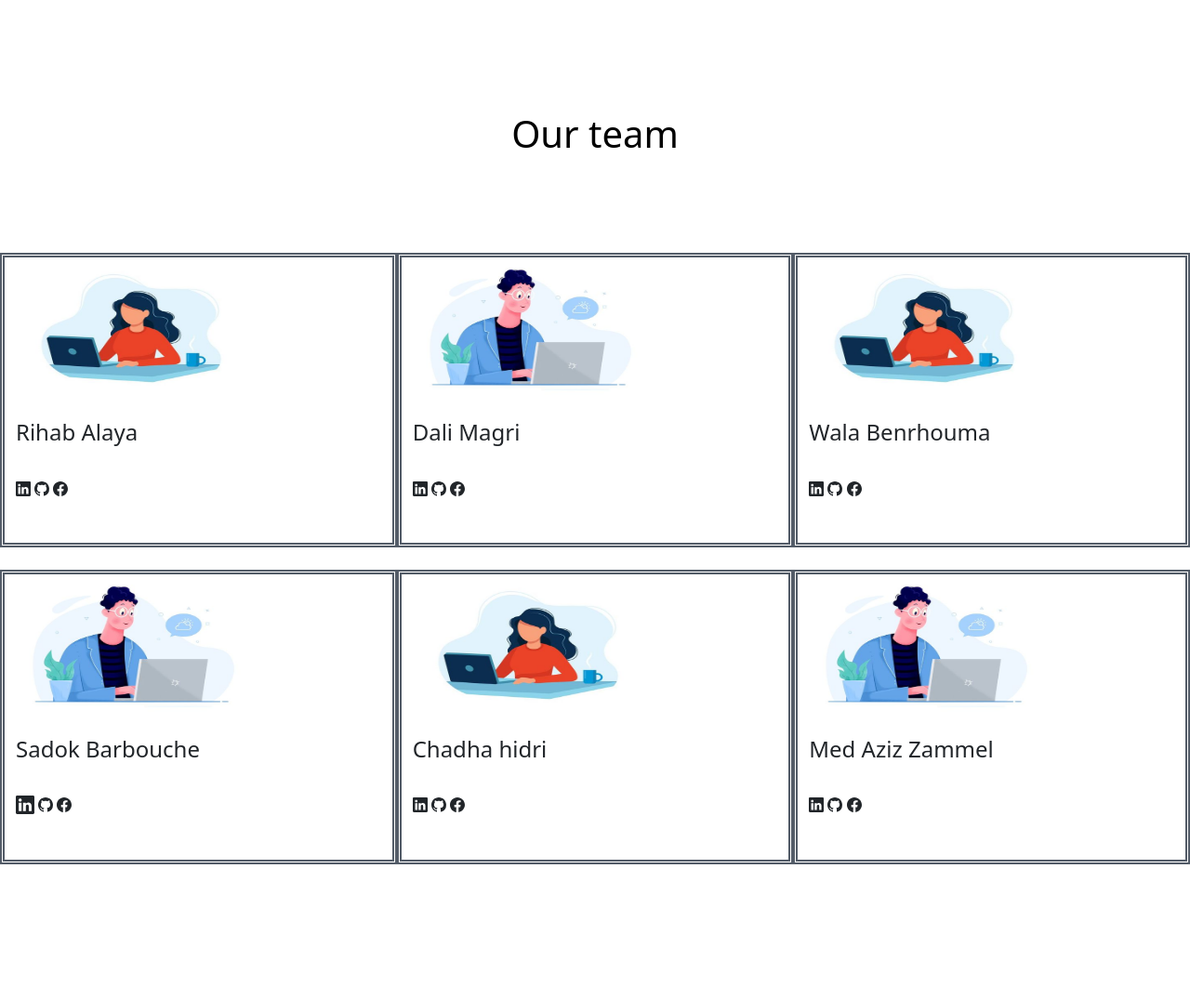
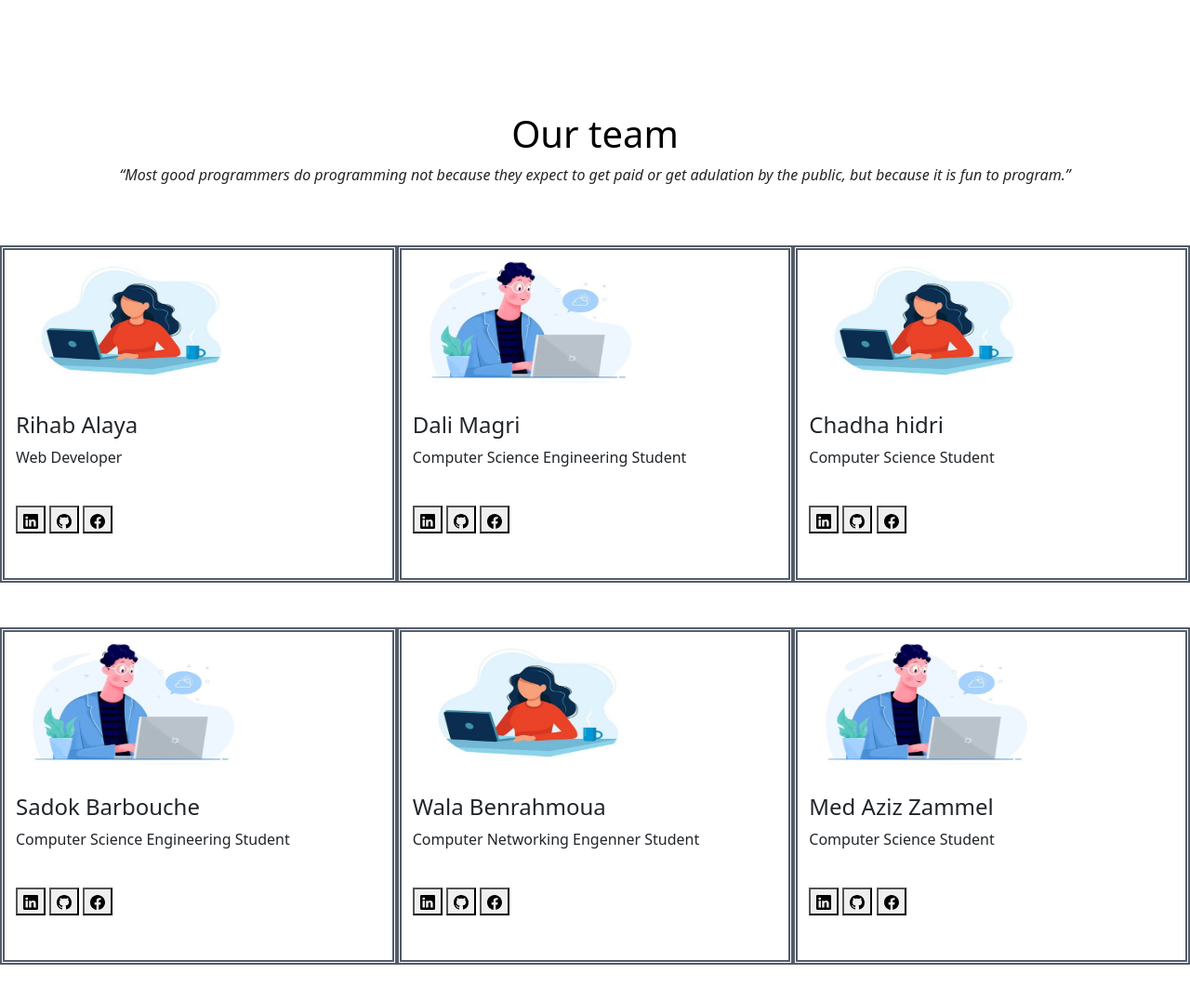
Before and after one commit to chadha0/jci1, a plain HTML site: page jci/team.html in a window 1280 px wide. Shown: the whole page at 93% size. Before the commit the page ends 978 px from the top, so only its background shows below. Drawn offline with nearby package versions, Linux system fonts and the light colour scheme.

Commit message:
Update team.html

```diff
--- a/jci/team.html
+++ b/jci/team.html
@@ -9,77 +9,97 @@
     <title>Document</title>
 </head>
 <body>
-    <div class="container-fluid">
+    <div class="container-fluid ">
         <br>
         <br>
         <br>
         <div class="row my-5">
             <h1 class="team text-center" style="color:black" >Our team</h1>
+            <br>
+            <p class="text-center"><i>“Most good programmers do programming not because they expect to get paid or get adulation by the public, but because it is fun to program.”</i></p>
+
         </div>
-        <br>
-        <br>
-        <div class="row">
-            <div class="col-4">
-                <img src="girlss.jpg" alt="" class="img-responsive img-circle" width="250px" height="150px">
+        <div class="row ">
+            <div class="col-4 ">
+                <img src="girlss.jpg" alt="" class="mx-auto" width="250px" height="150px">
                 <br>
                 <br>
                 <h4>Rihab Alaya</h4>
+                <p >
+                  Web Developer
+              </p>
                 <br>
-                <svg xmlns="http://www.w3.org/2000/svg" width="16" height="16" fill="currentColor" class="bi bi-linkedin" viewBox="0 0 16 16">
+                <a href="http://" style="color: black;"  target="_blank">   <button ><svg xmlns="http://www.w3.org/2000/svg" width="16" height="16" fill="currentColor" class="bi bi-linkedin" viewBox="0 0 16 16">
                   <path d="M0 1.146C0 .513.526 0 1.175 0h13.65C15.474 0 16 .513 16 1.146v13.708c0 .633-.526 1.146-1.175 1.146H1.175C.526 16 0 15.487 0 14.854V1.146zm4.943 12.248V6.169H2.542v7.225h2.401zm-1.2-8.212c.837 0 1.358-.554 1.358-1.248-.015-.709-.52-1.248-1.342-1.248-.822 0-1.359.54-1.359 1.248 0 .694.521 1.248 1.327 1.248h.016zm4.908 8.212V9.359c0-.216.016-.432.08-.586.173-.431.568-.878 1.232-.878.869 0 1.216.662 1.216 1.634v3.865h2.401V9.25c0-2.22-1.184-3.252-2.764-3.252-1.274 0-1.845.7-2.165 1.193v.025h-.016a5.54 5.54 0 0 1 .016-.025V6.169h-2.4c.03.678 0 7.225 0 7.225h2.4z"/>
                 </svg>
-                <a href="#" ><i class="bi bi-linkedin"></i></a>
-                <svg xmlns="http://www.w3.org/2000/svg" width="16" height="16" fill="currentColor" class="bi bi-github" viewBox="0 0 16 16">
+                 <i class="bi bi-linkedin"></i></a></button></a>
+               <a href="http://" style="color: white;"  target="_blank"><button>  <svg xmlns="http://www.w3.org/2000/svg" width="16" height="16" fill="currentColor" class="bi bi-github" viewBox="0 0 16 16">
                 <path d="M8 0C3.58 0 0 3.58 0 8c0 3.54 2.29 6.53 5.47 7.59.4.07.55-.17.55-.38 0-.19-.01-.82-.01-1.49-2.01.37-2.53-.49-2.69-.94-.09-.23-.48-.94-.82-1.13-.28-.15-.68-.52-.01-.53.63-.01 1.08.58 1.23.82.72 1.21 1.87.87 2.33.66.07-.52.28-.87.51-1.07-1.78-.2-3.64-.89-3.64-3.95 0-.87.31-1.59.82-2.15-.08-.2-.36-1.02.08-2.12 0 0 .67-.21 2.2.82.64-.18 1.32-.27 2-.27.68 0 1.36.09 2 .27 1.53-1.04 2.2-.82 2.2-.82.44 1.1.16 1.92.08 2.12.51.56.82 1.27.82 2.15 0 3.07-1.87 3.75-3.65 3.95.29.25.54.73.54 1.48 0 1.07-.01 1.93-.01 2.2 0 .21.15.46.55.38A8.012 8.012 0 0 0 16 8c0-4.42-3.58-8-8-8z"/>
               </svg>
-                <a href="#"><i class="bi bi-github"></i></a>
-                <svg xmlns="http://www.w3.org/2000/svg" width="16" height="16" fill="currentColor" class="bi bi-facebook" viewBox="0 0 16 16">
+            <i class="bi bi-github"></i></button></a>
+
+                <a href="http://" style="color: white;"  target="_blank"><button> <svg xmlns="http://www.w3.org/2000/svg" width="16" height="16" fill="currentColor" class="bi bi-facebook" viewBox="0 0 16 16">
                   <path d="M16 8.049c0-4.446-3.582-8.05-8-8.05C3.58 0-.002 3.603-.002 8.05c0 4.017 2.926 7.347 6.75 7.951v-5.625h-2.03V8.05H6.75V6.275c0-2.017 1.195-3.131 3.022-3.131.876 0 1.791.157 1.791.157v1.98h-1.009c-.993 0-1.303.621-1.303 1.258v1.51h2.218l-.354 2.326H9.25V16c3.824-.604 6.75-3.934 6.75-7.951z"/>
                 </svg>
-                <a href="#"><i class="bi bi-facebook"></i></a>
+              <i class="bi bi-facebook"></i></button></a>
                 <br>
                 <br>
                 <br>
-
-
             </div>
             <div class="col-4">
               <img src="boys.jpg" alt="" class="img-responsive img-circle" width="250px" height="150px">
               <br>
               <br>
               <h4>Dali Magri</h4>
+              <p>
+                Computer Science Engineering Student
+            </p>
               <br>
-                <svg xmlns="http://www.w3.org/2000/svg" width="16" height="16" fill="currentColor" class="bi bi-linkedin" viewBox="0 0 16 16">
+              <a href="http://" style="color: black;"  target="_blank">   <button ><svg xmlns="http://www.w3.org/2000/svg" width="16" height="16" fill="currentColor" class="bi bi-linkedin" viewBox="0 0 16 16">
                 <path d="M0 1.146C0 .513.526 0 1.175 0h13.65C15.474 0 16 .513 16 1.146v13.708c0 .633-.526 1.146-1.175 1.146H1.175C.526 16 0 15.487 0 14.854V1.146zm4.943 12.248V6.169H2.542v7.225h2.401zm-1.2-8.212c.837 0 1.358-.554 1.358-1.248-.015-.709-.52-1.248-1.342-1.248-.822 0-1.359.54-1.359 1.248 0 .694.521 1.248 1.327 1.248h.016zm4.908 8.212V9.359c0-.216.016-.432.08-.586.173-.431.568-.878 1.232-.878.869 0 1.216.662 1.216 1.634v3.865h2.401V9.25c0-2.22-1.184-3.252-2.764-3.252-1.274 0-1.845.7-2.165 1.193v.025h-.016a5.54 5.54 0 0 1 .016-.025V6.169h-2.4c.03.678 0 7.225 0 7.225h2.4z"/>
               </svg>
-                <a href="http://"><i class="bi bi-linkedin"></i></a>
-                <svg xmlns="http://www.w3.org/2000/svg" width="16" height="16" fill="currentColor" class="bi bi-github" viewBox="0 0 16 16">
+               <i class="bi bi-linkedin"></i></a></button></a>
+             <a href="http://" style="color: white;"  target="_blank"><button>  <svg xmlns="http://www.w3.org/2000/svg" width="16" height="16" fill="currentColor" class="bi bi-github" viewBox="0 0 16 16">
               <path d="M8 0C3.58 0 0 3.58 0 8c0 3.54 2.29 6.53 5.47 7.59.4.07.55-.17.55-.38 0-.19-.01-.82-.01-1.49-2.01.37-2.53-.49-2.69-.94-.09-.23-.48-.94-.82-1.13-.28-.15-.68-.52-.01-.53.63-.01 1.08.58 1.23.82.72 1.21 1.87.87 2.33.66.07-.52.28-.87.51-1.07-1.78-.2-3.64-.89-3.64-3.95 0-.87.31-1.59.82-2.15-.08-.2-.36-1.02.08-2.12 0 0 .67-.21 2.2.82.64-.18 1.32-.27 2-.27.68 0 1.36.09 2 .27 1.53-1.04 2.2-.82 2.2-.82.44 1.1.16 1.92.08 2.12.51.56.82 1.27.82 2.15 0 3.07-1.87 3.75-3.65 3.95.29.25.54.73.54 1.48 0 1.07-.01 1.93-.01 2.2 0 .21.15.46.55.38A8.012 8.012 0 0 0 16 8c0-4.42-3.58-8-8-8z"/>
             </svg>
-                <a href="http://"><i class="bi bi-github"></i></a>
-                <svg xmlns="http://www.w3.org/2000/svg" width="16" height="16" fill="currentColor" class="bi bi-facebook" viewBox="0 0 16 16">
+          <i class="bi bi-github"></i></button></a>
+
+              <a href="http://" style="color: white;"  target="_blank"><button> <svg xmlns="http://www.w3.org/2000/svg" width="16" height="16" fill="currentColor" class="bi bi-facebook" viewBox="0 0 16 16">
                 <path d="M16 8.049c0-4.446-3.582-8.05-8-8.05C3.58 0-.002 3.603-.002 8.05c0 4.017 2.926 7.347 6.75 7.951v-5.625h-2.03V8.05H6.75V6.275c0-2.017 1.195-3.131 3.022-3.131.876 0 1.791.157 1.791.157v1.98h-1.009c-.993 0-1.303.621-1.303 1.258v1.51h2.218l-.354 2.326H9.25V16c3.824-.604 6.75-3.934 6.75-7.951z"/>
               </svg>
+            <i class="bi bi-facebook"></i></button></a>
+              <br>
+              <br>
+              <br>
           </div>
           <div class="col-4">
             <img src="girlss.jpg" alt="" class="img-responsive img-circle" width="250px" height="150px">
             <br>
             <br>
-                <h4>Wala Benrhouma</h4>
+            <h4>Chadha hidri</h4>
+            <p>
+              Computer Science Student
+          </p>
             <br>
-                <svg xmlns="http://www.w3.org/2000/svg" width="16" height="16" fill="currentColor" class="bi bi-linkedin" viewBox="0 0 16 16">
+            <a href="http://" style="color: black;"  target="_blank">   <button ><svg xmlns="http://www.w3.org/2000/svg" width="16" height="16" fill="currentColor" class="bi bi-linkedin" viewBox="0 0 16 16">
               <path d="M0 1.146C0 .513.526 0 1.175 0h13.65C15.474 0 16 .513 16 1.146v13.708c0 .633-.526 1.146-1.175 1.146H1.175C.526 16 0 15.487 0 14.854V1.146zm4.943 12.248V6.169H2.542v7.225h2.401zm-1.2-8.212c.837 0 1.358-.554 1.358-1.248-.015-.709-.52-1.248-1.342-1.248-.822 0-1.359.54-1.359 1.248 0 .694.521 1.248 1.327 1.248h.016zm4.908 8.212V9.359c0-.216.016-.432.08-.586.173-.431.568-.878 1.232-.878.869 0 1.216.662 1.216 1.634v3.865h2.401V9.25c0-2.22-1.184-3.252-2.764-3.252-1.274 0-1.845.7-2.165 1.193v.025h-.016a5.54 5.54 0 0 1 .016-.025V6.169h-2.4c.03.678 0 7.225 0 7.225h2.4z"/>
             </svg>
-                <a href="http://"><i class="bi bi-linkedin"></i></a>
-                <svg xmlns="http://www.w3.org/2000/svg" width="16" height="16" fill="currentColor" class="bi bi-github" viewBox="0 0 16 16">
+             <i class="bi bi-linkedin"></i></a></button></a>
+           <a href="http://" style="color: white;"  target="_blank"><button>  <svg xmlns="http://www.w3.org/2000/svg" width="16" height="16" fill="currentColor" class="bi bi-github" viewBox="0 0 16 16">
             <path d="M8 0C3.58 0 0 3.58 0 8c0 3.54 2.29 6.53 5.47 7.59.4.07.55-.17.55-.38 0-.19-.01-.82-.01-1.49-2.01.37-2.53-.49-2.69-.94-.09-.23-.48-.94-.82-1.13-.28-.15-.68-.52-.01-.53.63-.01 1.08.58 1.23.82.72 1.21 1.87.87 2.33.66.07-.52.28-.87.51-1.07-1.78-.2-3.64-.89-3.64-3.95 0-.87.31-1.59.82-2.15-.08-.2-.36-1.02.08-2.12 0 0 .67-.21 2.2.82.64-.18 1.32-.27 2-.27.68 0 1.36.09 2 .27 1.53-1.04 2.2-.82 2.2-.82.44 1.1.16 1.92.08 2.12.51.56.82 1.27.82 2.15 0 3.07-1.87 3.75-3.65 3.95.29.25.54.73.54 1.48 0 1.07-.01 1.93-.01 2.2 0 .21.15.46.55.38A8.012 8.012 0 0 0 16 8c0-4.42-3.58-8-8-8z"/>
           </svg>
-                <a href="http://"><i class="bi bi-github"></i></a>
-                <svg xmlns="http://www.w3.org/2000/svg" width="16" height="16" fill="currentColor" class="bi bi-facebook" viewBox="0 0 16 16">
+        <i class="bi bi-github"></i></button></a>
+
+            <a href="http://" style="color: white;"  target="_blank"><button> <svg xmlns="http://www.w3.org/2000/svg" width="16" height="16" fill="currentColor" class="bi bi-facebook" viewBox="0 0 16 16">
               <path d="M16 8.049c0-4.446-3.582-8.05-8-8.05C3.58 0-.002 3.603-.002 8.05c0 4.017 2.926 7.347 6.75 7.951v-5.625h-2.03V8.05H6.75V6.275c0-2.017 1.195-3.131 3.022-3.131.876 0 1.791.157 1.791.157v1.98h-1.009c-.993 0-1.303.621-1.303 1.258v1.51h2.218l-.354 2.326H9.25V16c3.824-.604 6.75-3.934 6.75-7.951z"/>
             </svg>
+          <i class="bi bi-facebook"></i></button></a>
+            <br>
+            <br>
+            <br>
         </div>
       </div>
+      <br>
       <br>
       <div class="row">
           <div class="col-4">
@@ -87,57 +107,79 @@
           <br>
           <br>
           <h4>Sadok Barbouche</h4>
+          <p>
+            Computer Science Engineering Student
+        </p>
           <br>
-                <svg xmlns="http://www.w3.org/2000/svg" width="20" height="20" fill="currentColor" class="bi bi-linkedin" viewBox="0 0 16 16">
+          <a href="http://" style="color: black;"  target="_blank">   <button ><svg xmlns="http://www.w3.org/2000/svg" width="16" height="16" fill="currentColor" class="bi bi-linkedin" viewBox="0 0 16 16">
             <path d="M0 1.146C0 .513.526 0 1.175 0h13.65C15.474 0 16 .513 16 1.146v13.708c0 .633-.526 1.146-1.175 1.146H1.175C.526 16 0 15.487 0 14.854V1.146zm4.943 12.248V6.169H2.542v7.225h2.401zm-1.2-8.212c.837 0 1.358-.554 1.358-1.248-.015-.709-.52-1.248-1.342-1.248-.822 0-1.359.54-1.359 1.248 0 .694.521 1.248 1.327 1.248h.016zm4.908 8.212V9.359c0-.216.016-.432.08-.586.173-.431.568-.878 1.232-.878.869 0 1.216.662 1.216 1.634v3.865h2.401V9.25c0-2.22-1.184-3.252-2.764-3.252-1.274 0-1.845.7-2.165 1.193v.025h-.016a5.54 5.54 0 0 1 .016-.025V6.169h-2.4c.03.678 0 7.225 0 7.225h2.4z"/>
           </svg>
-                <a href="http://"><i class="bi bi-linkedin  "></i></a>
-                <svg xmlns="http://www.w3.org/2000/svg" width="16" height="16" fill="currentColor" class="bi bi-github" viewBox="0 0 16 16">
+           <i class="bi bi-linkedin"></i></a></button></a>
+         <a href="http://" style="color: white;"  target="_blank"><button>  <svg xmlns="http://www.w3.org/2000/svg" width="16" height="16" fill="currentColor" class="bi bi-github" viewBox="0 0 16 16">
           <path d="M8 0C3.58 0 0 3.58 0 8c0 3.54 2.29 6.53 5.47 7.59.4.07.55-.17.55-.38 0-.19-.01-.82-.01-1.49-2.01.37-2.53-.49-2.69-.94-.09-.23-.48-.94-.82-1.13-.28-.15-.68-.52-.01-.53.63-.01 1.08.58 1.23.82.72 1.21 1.87.87 2.33.66.07-.52.28-.87.51-1.07-1.78-.2-3.64-.89-3.64-3.95 0-.87.31-1.59.82-2.15-.08-.2-.36-1.02.08-2.12 0 0 .67-.21 2.2.82.64-.18 1.32-.27 2-.27.68 0 1.36.09 2 .27 1.53-1.04 2.2-.82 2.2-.82.44 1.1.16 1.92.08 2.12.51.56.82 1.27.82 2.15 0 3.07-1.87 3.75-3.65 3.95.29.25.54.73.54 1.48 0 1.07-.01 1.93-.01 2.2 0 .21.15.46.55.38A8.012 8.012 0 0 0 16 8c0-4.42-3.58-8-8-8z"/>
         </svg>
-                <a href="http://"><i class="bi bi-github"></i></a>
-                <svg xmlns="http://www.w3.org/2000/svg" width="16" height="16" fill="currentColor" class="bi bi-facebook" viewBox="0 0 16 16">
+      <i class="bi bi-github"></i></button></a>
+
+          <a href="http://" style="color: white;"  target="_blank"><button> <svg xmlns="http://www.w3.org/2000/svg" width="16" height="16" fill="currentColor" class="bi bi-facebook" viewBox="0 0 16 16">
             <path d="M16 8.049c0-4.446-3.582-8.05-8-8.05C3.58 0-.002 3.603-.002 8.05c0 4.017 2.926 7.347 6.75 7.951v-5.625h-2.03V8.05H6.75V6.275c0-2.017 1.195-3.131 3.022-3.131.876 0 1.791.157 1.791.157v1.98h-1.009c-.993 0-1.303.621-1.303 1.258v1.51h2.218l-.354 2.326H9.25V16c3.824-.604 6.75-3.934 6.75-7.951z"/>
           </svg>
+        <i class="bi bi-facebook"></i></button></a>
+          <br>
+          <br>
+          <br>
       </div>
       <div class="col-4">
         <img src="girlss.jpg" alt="" class="img-responsive img-circle" width="250px" height="150px">
         <br>
         <br>
-                <h4>Chadha hidri</h4>
+        <h4>Wala Benrahmoua</h4>
+        <p>
+          Computer Networking Engenner Student
+      </p>
         <br>
-                <svg xmlns="http://www.w3.org/2000/svg" width="16" height="16" fill="currentColor" class="bi bi-linkedin" viewBox="0 0 16 16">
+        <a href="http://" style="color: black;"  target="_blank">   <button ><svg xmlns="http://www.w3.org/2000/svg" width="16" height="16" fill="currentColor" class="bi bi-linkedin" viewBox="0 0 16 16">
           <path d="M0 1.146C0 .513.526 0 1.175 0h13.65C15.474 0 16 .513 16 1.146v13.708c0 .633-.526 1.146-1.175 1.146H1.175C.526 16 0 15.487 0 14.854V1.146zm4.943 12.248V6.169H2.542v7.225h2.401zm-1.2-8.212c.837 0 1.358-.554 1.358-1.248-.015-.709-.52-1.248-1.342-1.248-.822 0-1.359.54-1.359 1.248 0 .694.521 1.248 1.327 1.248h.016zm4.908 8.212V9.359c0-.216.016-.432.08-.586.173-.431.568-.878 1.232-.878.869 0 1.216.662 1.216 1.634v3.865h2.401V9.25c0-2.22-1.184-3.252-2.764-3.252-1.274 0-1.845.7-2.165 1.193v.025h-.016a5.54 5.54 0 0 1 .016-.025V6.169h-2.4c.03.678 0 7.225 0 7.225h2.4z"/>
         </svg>
-                <a href="http://"><i class="bi bi-linkedin"></i></a>
-                <svg xmlns="http://www.w3.org/2000/svg" width="16" height="16" fill="currentColor" class="bi bi-github" viewBox="0 0 16 16">
+         <i class="bi bi-linkedin"></i></a></button></a>
+       <a href="http://" style="color: white;"  target="_blank"><button>  <svg xmlns="http://www.w3.org/2000/svg" width="16" height="16" fill="currentColor" class="bi bi-github" viewBox="0 0 16 16">
         <path d="M8 0C3.58 0 0 3.58 0 8c0 3.54 2.29 6.53 5.47 7.59.4.07.55-.17.55-.38 0-.19-.01-.82-.01-1.49-2.01.37-2.53-.49-2.69-.94-.09-.23-.48-.94-.82-1.13-.28-.15-.68-.52-.01-.53.63-.01 1.08.58 1.23.82.72 1.21 1.87.87 2.33.66.07-.52.28-.87.51-1.07-1.78-.2-3.64-.89-3.64-3.95 0-.87.31-1.59.82-2.15-.08-.2-.36-1.02.08-2.12 0 0 .67-.21 2.2.82.64-.18 1.32-.27 2-.27.68 0 1.36.09 2 .27 1.53-1.04 2.2-.82 2.2-.82.44 1.1.16 1.92.08 2.12.51.56.82 1.27.82 2.15 0 3.07-1.87 3.75-3.65 3.95.29.25.54.73.54 1.48 0 1.07-.01 1.93-.01 2.2 0 .21.15.46.55.38A8.012 8.012 0 0 0 16 8c0-4.42-3.58-8-8-8z"/>
       </svg>
-                <a href="http://"><i class="bi bi-github"></i></a>
-                <svg xmlns="http://www.w3.org/2000/svg" width="16" height="16" fill="currentColor" class="bi bi-facebook" viewBox="0 0 16 16">
+    <i class="bi bi-github"></i></button></a>
+
+        <a href="http://" style="color: white;"  target="_blank"><button> <svg xmlns="http://www.w3.org/2000/svg" width="16" height="16" fill="currentColor" class="bi bi-facebook" viewBox="0 0 16 16">
           <path d="M16 8.049c0-4.446-3.582-8.05-8-8.05C3.58 0-.002 3.603-.002 8.05c0 4.017 2.926 7.347 6.75 7.951v-5.625h-2.03V8.05H6.75V6.275c0-2.017 1.195-3.131 3.022-3.131.876 0 1.791.157 1.791.157v1.98h-1.009c-.993 0-1.303.621-1.303 1.258v1.51h2.218l-.354 2.326H9.25V16c3.824-.604 6.75-3.934 6.75-7.951z"/>
         </svg>
+      <i class="bi bi-facebook"></i></button></a>
+        <br>
+        <br>
+        <br>
     </div>
     <div class="col-4">
       <img src="boys.jpg" alt="" class="img-responsive img-circle" width="250px" height="150px">
       <br>
       <br>
       <h4>Med Aziz Zammel</h4>
+      <p>
+        Computer Science Student
+    </p>
       <br>
-                <svg xmlns="http://www.w3.org/2000/svg" width="16" height="16" fill="currentColor" class="bi bi-linkedin" viewBox="0 0 16 16">
+      <a href="http://" style="color: black;"  target="_blank">   <button ><svg xmlns="http://www.w3.org/2000/svg" width="16" height="16" fill="currentColor" class="bi bi-linkedin" viewBox="0 0 16 16">
         <path d="M0 1.146C0 .513.526 0 1.175 0h13.65C15.474 0 16 .513 16 1.146v13.708c0 .633-.526 1.146-1.175 1.146H1.175C.526 16 0 15.487 0 14.854V1.146zm4.943 12.248V6.169H2.542v7.225h2.401zm-1.2-8.212c.837 0 1.358-.554 1.358-1.248-.015-.709-.52-1.248-1.342-1.248-.822 0-1.359.54-1.359 1.248 0 .694.521 1.248 1.327 1.248h.016zm4.908 8.212V9.359c0-.216.016-.432.08-.586.173-.431.568-.878 1.232-.878.869 0 1.216.662 1.216 1.634v3.865h2.401V9.25c0-2.22-1.184-3.252-2.764-3.252-1.274 0-1.845.7-2.165 1.193v.025h-.016a5.54 5.54 0 0 1 .016-.025V6.169h-2.4c.03.678 0 7.225 0 7.225h2.4z"/>
       </svg>
-                <a href="http://"><i class="bi bi-linkedin"></i></a>
-                <svg xmlns="http://www.w3.org/2000/svg" width="16" height="16" fill="currentColor" class="bi bi-github" viewBox="0 0 16 16">
+       <i class="bi bi-linkedin"></i></a></button></a>
+     <a href="http://" style="color: white;"  target="_blank"><button>  <svg xmlns="http://www.w3.org/2000/svg" width="16" height="16" fill="currentColor" class="bi bi-github" viewBox="0 0 16 16">
       <path d="M8 0C3.58 0 0 3.58 0 8c0 3.54 2.29 6.53 5.47 7.59.4.07.55-.17.55-.38 0-.19-.01-.82-.01-1.49-2.01.37-2.53-.49-2.69-.94-.09-.23-.48-.94-.82-1.13-.28-.15-.68-.52-.01-.53.63-.01 1.08.58 1.23.82.72 1.21 1.87.87 2.33.66.07-.52.28-.87.51-1.07-1.78-.2-3.64-.89-3.64-3.95 0-.87.31-1.59.82-2.15-.08-.2-.36-1.02.08-2.12 0 0 .67-.21 2.2.82.64-.18 1.32-.27 2-.27.68 0 1.36.09 2 .27 1.53-1.04 2.2-.82 2.2-.82.44 1.1.16 1.92.08 2.12.51.56.82 1.27.82 2.15 0 3.07-1.87 3.75-3.65 3.95.29.25.54.73.54 1.48 0 1.07-.01 1.93-.01 2.2 0 .21.15.46.55.38A8.012 8.012 0 0 0 16 8c0-4.42-3.58-8-8-8z"/>
     </svg>
-                <a href="http://"><i class="bi bi-github"></i></a>
-                <svg xmlns="http://www.w3.org/2000/svg" width="16" height="16" fill="currentColor" class="bi bi-facebook" viewBox="0 0 16 16">
+  <i class="bi bi-github"></i></button></a>
+
+      <a href="http://" style="color: white;"  target="_blank"><button> <svg xmlns="http://www.w3.org/2000/svg" width="16" height="16" fill="currentColor" class="bi bi-facebook" viewBox="0 0 16 16">
         <path d="M16 8.049c0-4.446-3.582-8.05-8-8.05C3.58 0-.002 3.603-.002 8.05c0 4.017 2.926 7.347 6.75 7.951v-5.625h-2.03V8.05H6.75V6.275c0-2.017 1.195-3.131 3.022-3.131.876 0 1.791.157 1.791.157v1.98h-1.009c-.993 0-1.303.621-1.303 1.258v1.51h2.218l-.354 2.326H9.25V16c3.824-.604 6.75-3.934 6.75-7.951z"/>
       </svg>
+    <i class="bi bi-facebook"></i></button></a>
       <br>
       <br>
       <br>
+  </div>
 
             </div>
         </div>
```
Lines whose indentation alone changed are shown as unchanged.
